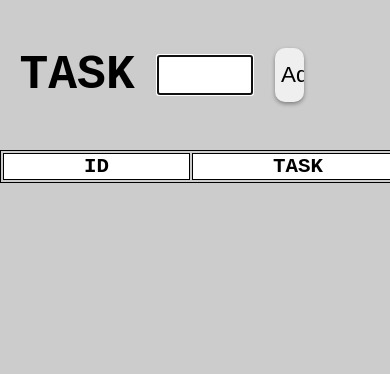
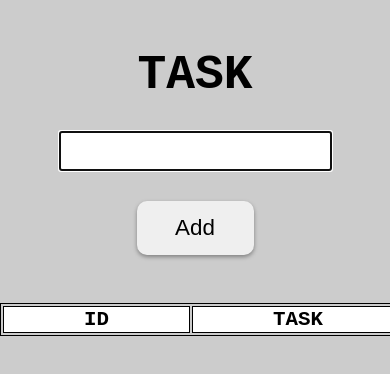
Before and after one commit to jgcarrillo/localstorage-javascript-crud, a plain HTML site: page index.html in a window 390 px wide. Shown: the top 374 px of the page. Drawn offline with Linux system fonts and the light colour scheme.

Commit message:
FIX: css media queries

```diff
--- a/css/styles.css
+++ b/css/styles.css
@@ -21,7 +21,6 @@ body {
 	grid-template-rows: 1fr;
 	grid-template-areas: 'task input button';
 	gap: 1.4rem;
-	width: 90%;
 	margin: 3rem auto;
 }
 
@@ -94,3 +93,29 @@ tr:nth-child(even) {
 	background-color: #444;
 	color: white;
 }
+
+@media only screen and (max-width: 870px) {
+	.form {
+		grid-template-columns: 1fr;
+		grid-template-rows: repeat(3, 1fr);
+		grid-template-areas:
+			'task'
+			'input'
+			'button';
+	}
+
+	.form__label {
+		width: 100%;
+		text-align: center;
+	}
+
+	input[type='text'] {
+		width: 70%;
+	}
+
+	.button {
+		width: 30%;
+		margin-left: auto;
+		margin-right: auto;
+	}
+}
```
